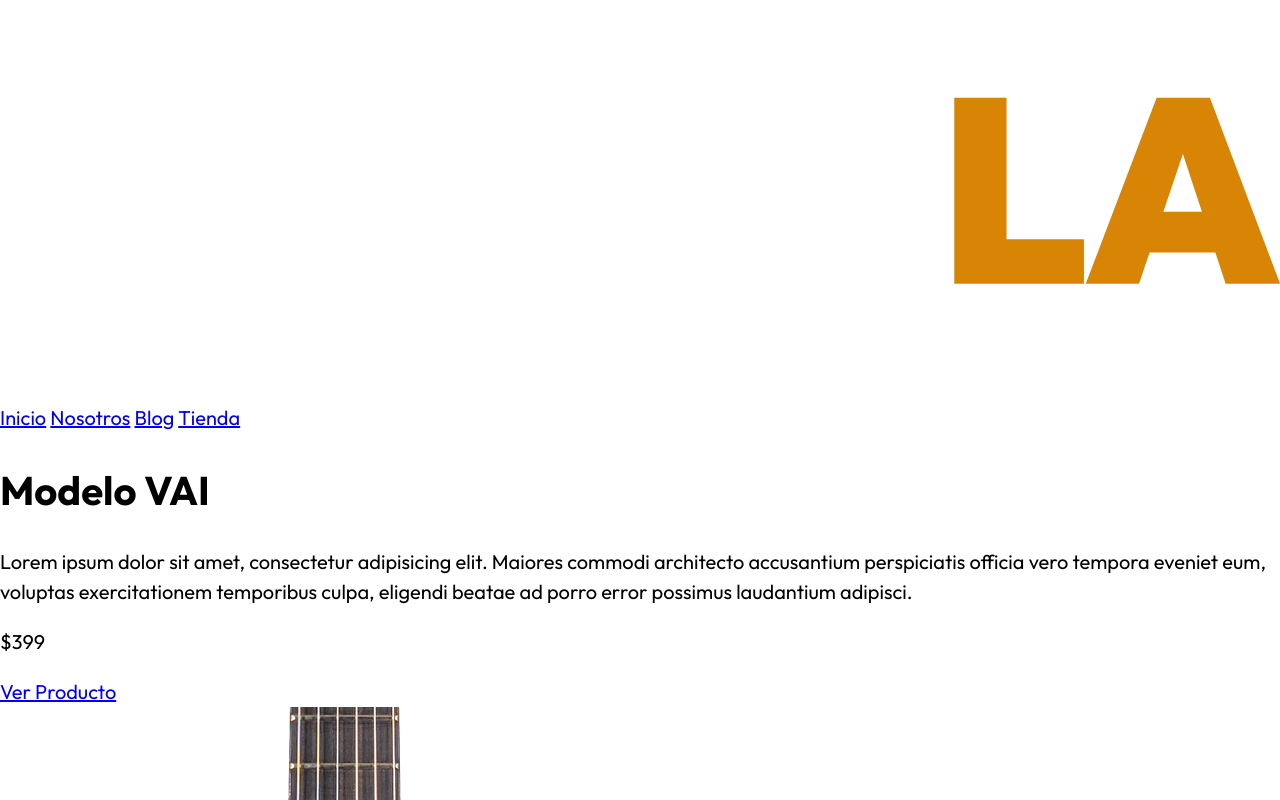
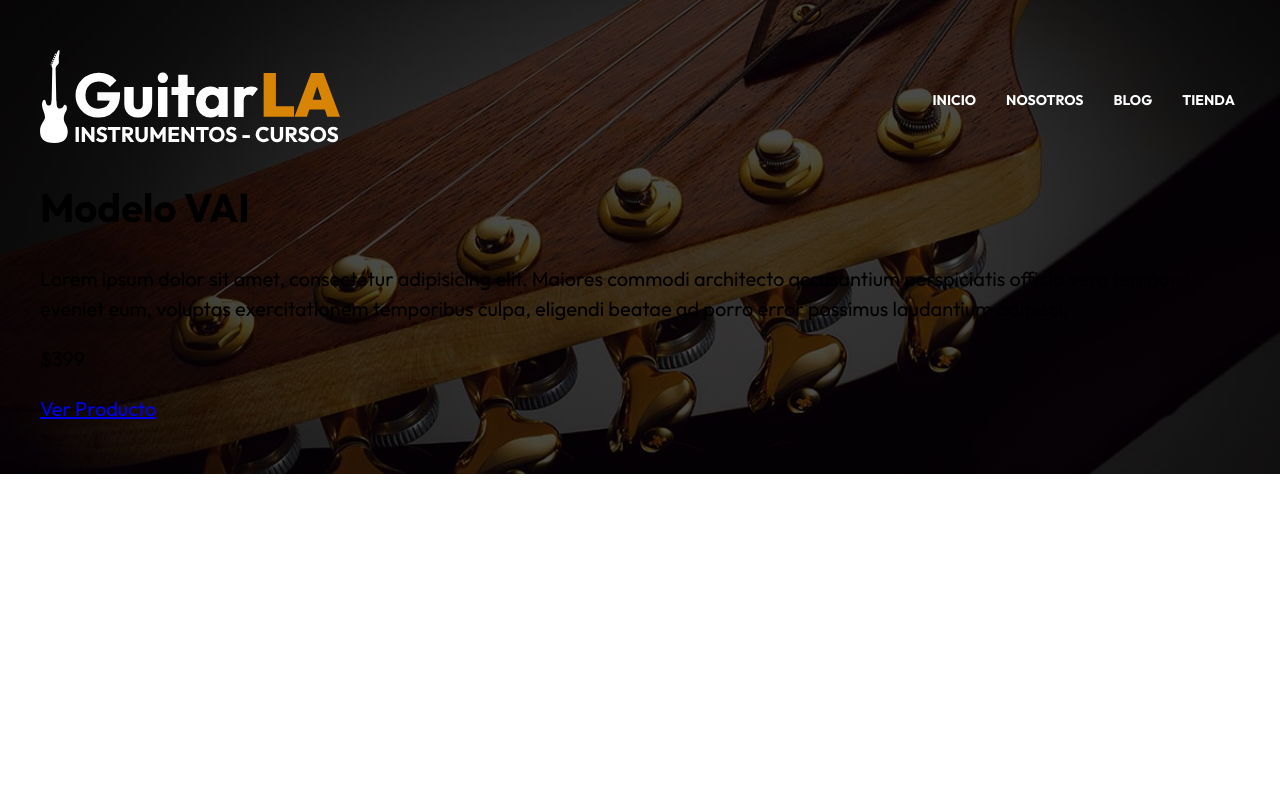
Before and after one commit to HugoAvila-Dev/GuitarLA, a plain HTML site: page index.html in a window 1280 px wide. Shown: the top 800 px of the page. Drawn offline with Linux system fonts and the light colour scheme.

Commit message:
css al header

```diff
--- a/css/app.css
+++ b/css/app.css
@@ -4,18 +4,84 @@
     --blanco: #FFF;
     --fuente-principal: 'Outfit', sans-serif;
 }
+
 html {
     font-size: 62.5%;
     box-sizing: border-box;
 }
-*, *:before, *:after {
+
+*,
+*:before,
+*:after {
     box-sizing: inherit;
 }
+
 body {
     font-size: 2rem;
     font-family: var(--fuente-principal);
     line-height: 1.5;
 }
+
 img {
     max-width: 100%;
 }
+
+[class$="__contenedor"] {
+    max-width: 120rem;
+    margin: 0 auto;
+    width: 95%;
+}
+
+.header {
+    background-image: linear-gradient(to right, rgb(0 0 0 / .7), rgb(0 0 0 / .7)), url(../img/header.jpg);
+    background-repeat: no-repeat;
+    background-size: cover;
+    background-position: 50%;
+    padding: 5rem 0;
+}
+
+.header__guitarra {
+    display: none;
+}
+
+.header__barra {
+    display: flex;
+    flex-direction: column;
+    align-items: center;
+}
+@media (min-width: 768px) {
+    .header__barra {
+        flex-direction: row;
+        justify-content: space-between;
+    }
+}
+
+.header__logo {
+    width: 30rem;
+}
+
+.navegacion {
+    display: flex;
+    gap: 2rem;
+    margin-top: 5rem;
+}
+@media (min-width: 768px) {
+    .navegacion {
+        margin-top: 0;
+    }
+}
+
+.navegacion__enlace {
+    color: var(--blanco);
+    text-decoration: none;
+    text-transform: uppercase;
+    padding: .5rem;
+    font-size: 1.4rem;
+    font-weight: 700;
+    transition-property: background-color;
+    transition-duration: .3s;
+}
+
+.navegacion__enlace:hover {
+    background-color: var(--primary);
+}
```
